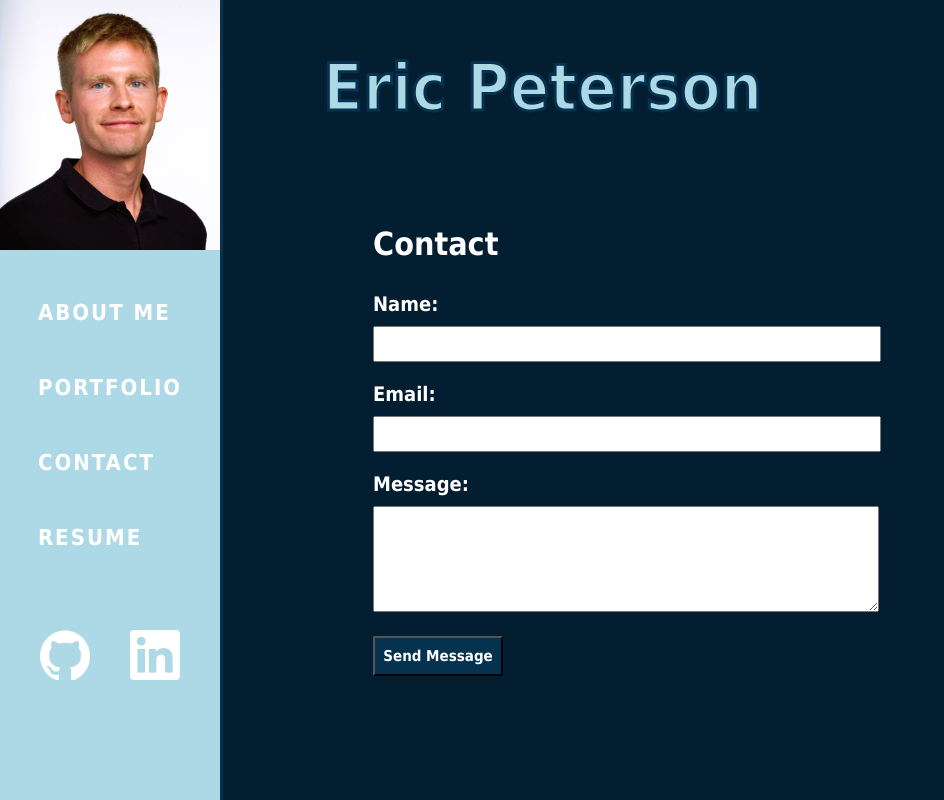
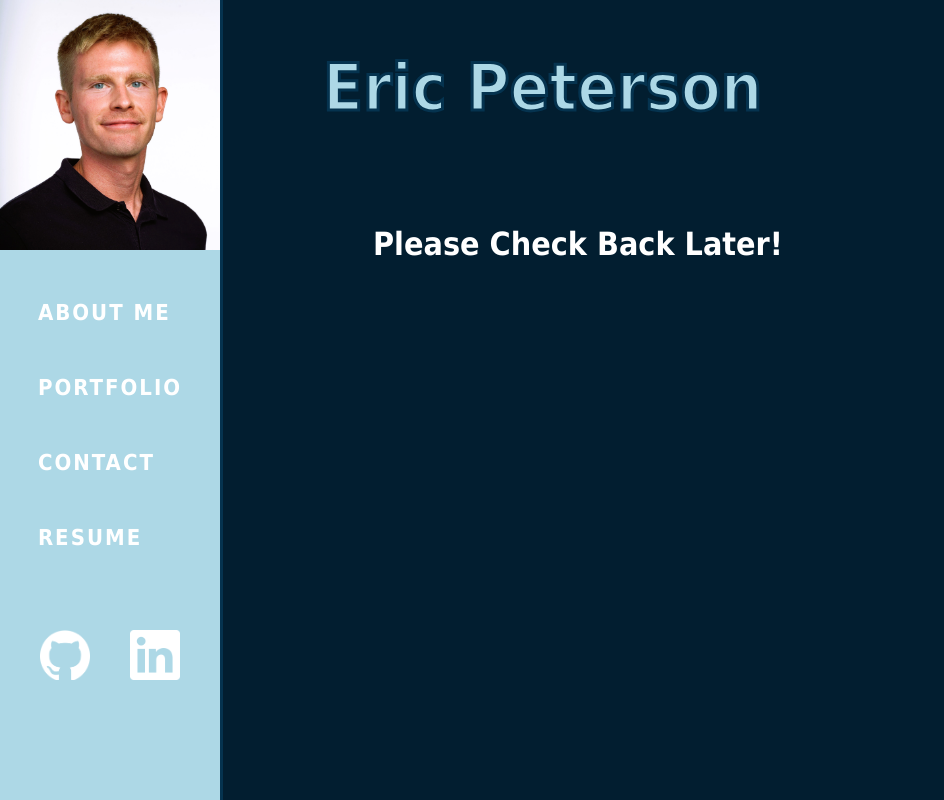
Before and after one commit to ericlyn4s/eric-peterson-react-portfolio, a React (Vite) app: page /contact in a window 1280 px wide. Shown: the top 800 px of the page, without its empty margins (0-944 px from the left). Built offline with nearby package versions, Linux system fonts and the light colour scheme.

Commit message:
Re-booted portfolio on Netlify, adjusted the 'contact' page, rearranged the portfolio projects

```diff
--- a/src/pages/ContactPage.jsx
+++ b/src/pages/ContactPage.jsx
@@ -11,11 +11,14 @@ function ContactPage() {
     console.log('Form Data:', { name, email, message });
   };
 // Creating a submission form, with three fields
+<h1>Check back later!</h1>
+
   return (
     <>
        {/* Updated heading */}
       <form className="container" onSubmit={handleSubmit}>
-      <h1>Contact</h1><br></br>
+      <h1>Please Check Back Later!</h1><br></br>
+      {/*
         <div className="contact-field">
           <label htmlFor="name" className="contact-label">Name:</label>
           <input
@@ -26,6 +29,8 @@ function ContactPage() {
             required
           />
         </div>
+        */}
+        {/*
         <div className="contact-field">
           <label htmlFor="email" className="contact-label">Email:</label>
           <input
@@ -36,7 +41,8 @@ function ContactPage() {
             required
           />
         </div>
-        <div className="contact-field">
+        */}
+        {/* <div className="contact-field">
           <label htmlFor="message" className="contact-label">Message:</label>
           <textarea
             id="message"
@@ -44,12 +50,13 @@ function ContactPage() {
             onChange={(e) => setMessage(e.target.value)}
             required
           />
-        </div>
-        <button id="form-button" type="submit">Send Message</button>
+        </div> */}
+        {/* <button id="form-button" type="submit">Send Message</button> */}
       </form>
     </>
   );
 }
 
 
+
   export default ContactPage;
--- a/src/pages/PortfolioPage.jsx
+++ b/src/pages/PortfolioPage.jsx
@@ -8,7 +8,7 @@ function PortfolioPage() {
     <>
     <div className="portfolio-row" style={{display: 'flex', flexDirection: 'row'}}>
 
-        <a id="tech-blog" className="projects" href="https://aqueous-springs-68236-b5e4d5df42c9.herokuapp.com/">
+        <a id="tech-blog" className="projects" href="https://tech-blog-ep-272122b79d8e.herokuapp.com/">
             <h3>Tech Blog</h3>
             <div className="popup-link" >
                 <a href="https://github.com/ericlyn4s/tech-blog">
@@ -30,19 +30,20 @@ function PortfolioPage() {
 
     <div className="portfolio-row" style={{display: 'flex', flexDirection: 'row'}}>
 
-        <a id="peer-prep" className="projects" href="https://peer-prep.onrender.com/">
-            <h3>Peer Prep</h3>
+
+        <a id="weather-forecaster" className="projects" href="https://ericlyn4s.github.io/weather-forecaster/">
+            <h3>Weather Forecaster</h3>
             <div className="popup-link" >
-                <a href="https://github.com/dymoy/peer-prep">
+                <a href="https://github.com/ericlyn4s/weather-forecaster">
                     <img className="gh-icon" src={githubMark}/>
                 </a>
             </div>
         </a>
 
-        <a id="weather-forecaster" className="projects" href="https://ericlyn4s.github.io/weather-forecaster/">
-            <h3>Weather Forecaster</h3>
+        <a id="peer-prep" className="projects" href="https://peer-prep.onrender.com/">
+            <h3>Peer Prep</h3>
             <div className="popup-link" >
-                <a href="https://github.com/ericlyn4s/weather-forecaster">
+                <a href="https://github.com/dymoy/peer-prep">
                     <img className="gh-icon" src={githubMark}/>
                 </a>
             </div>
```
Also changed, not shown: 1 other file (tests, documents, lock files or other folders).
